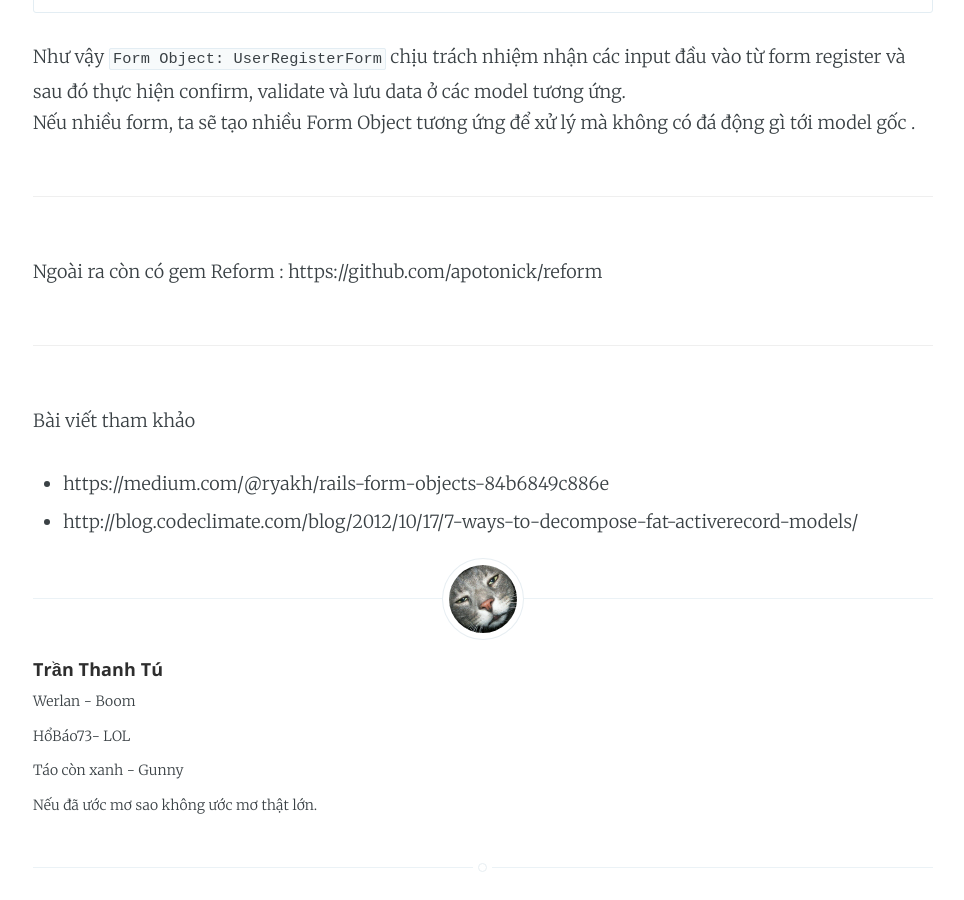
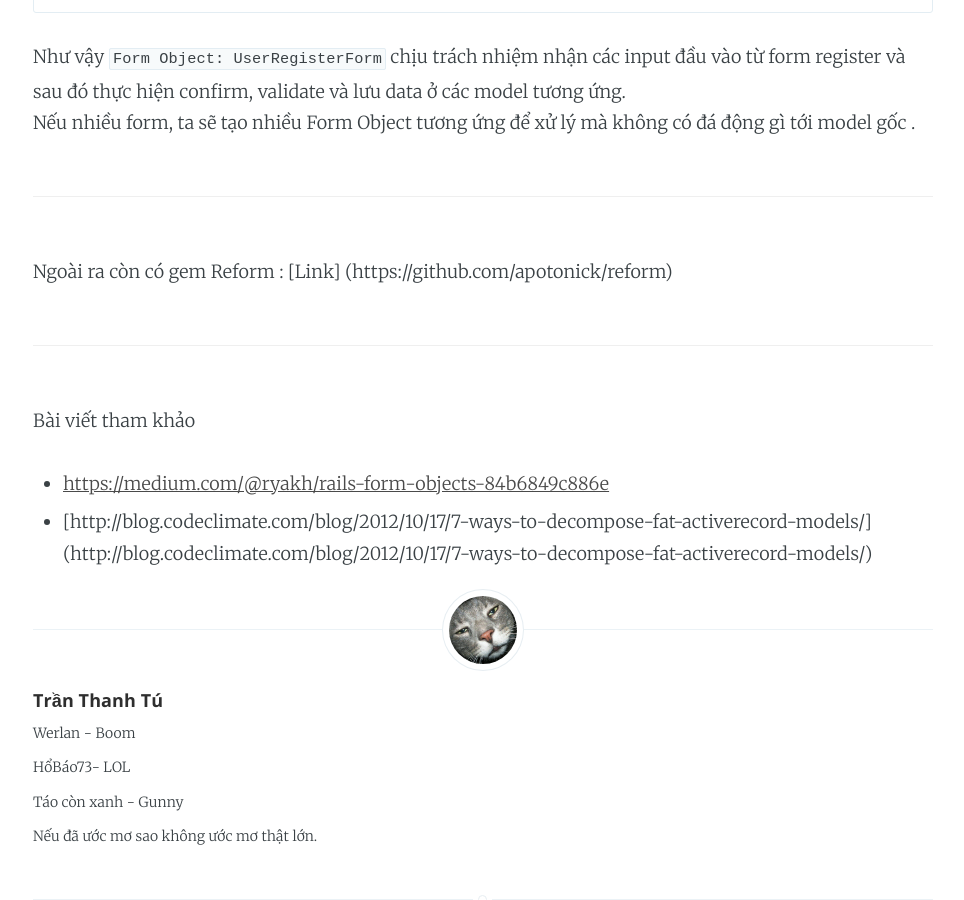
Before and after one commit to trnthanhtu/trnthanhtu.github.io, a Jekyll site: the page built from _posts/2017-05-06-Form-Object-Pattern-with-Virtus.markdown, in a window 1280 px wide and 900 px high, scrolled down 4467 px. Shown: the whole window, without its empty margins (157-1121 px from the left). Built offline with Jekyll 4.4.1, drawn with Linux system fonts in a browser that asks for light colours; some of the changed text lies outside the part shown.

Commit message:
Update 2017-05-06-Form-Object-Pattern-with-Virtus.markdown

```diff
--- a/_posts/2017-05-06-Form-Object-Pattern-with-Virtus.markdown
+++ b/_posts/2017-05-06-Form-Object-Pattern-with-Virtus.markdown
@@ -20,7 +20,7 @@
 
   Do đó việc sử dụng Form Object sẽ giữ cho C-M đơn giản.
 
-Trong bài viết này sẽ giới thiệu gem Virtus (Link: https://github.com/solnic/virtus).
+Trong bài viết này sẽ giới thiệu gem Virtus ( [Link](https://github.com/solnic/virtus) ).
 Vì gem sẽ hỗ trợ ta thực hiện form object pattern đơn giản và nhanh hơn (bản chất thì vẫn như vậy)
 
 ### 1.Bài toán
@@ -149,9 +149,9 @@
 
 
 ---
-Ngoài ra còn có gem Reform : https://github.com/apotonick/reform
+Ngoài ra còn có gem Reform : [Link] (https://github.com/apotonick/reform)
 
 ---
 Bài viết tham khảo
-- https://medium.com/@ryakh/rails-form-objects-84b6849c886e
-- http://blog.codeclimate.com/blog/2012/10/17/7-ways-to-decompose-fat-activerecord-models/
+- [https://medium.com/@ryakh/rails-form-objects-84b6849c886e](https://medium.com/@ryakh/rails-form-objects-84b6849c886e)
+- [http://blog.codeclimate.com/blog/2012/10/17/7-ways-to-decompose-fat-activerecord-models/] (http://blog.codeclimate.com/blog/2012/10/17/7-ways-to-decompose-fat-activerecord-models/)
```
